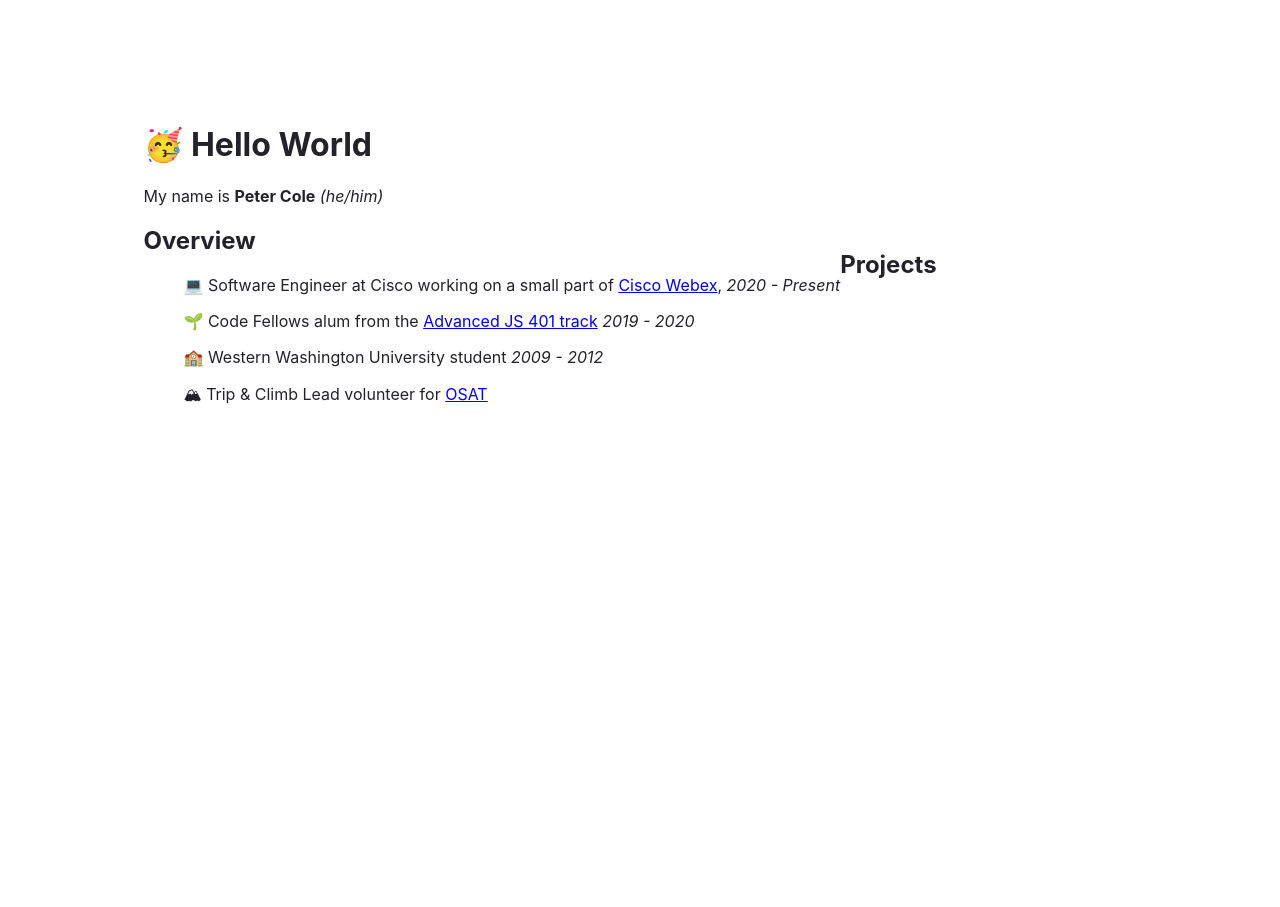
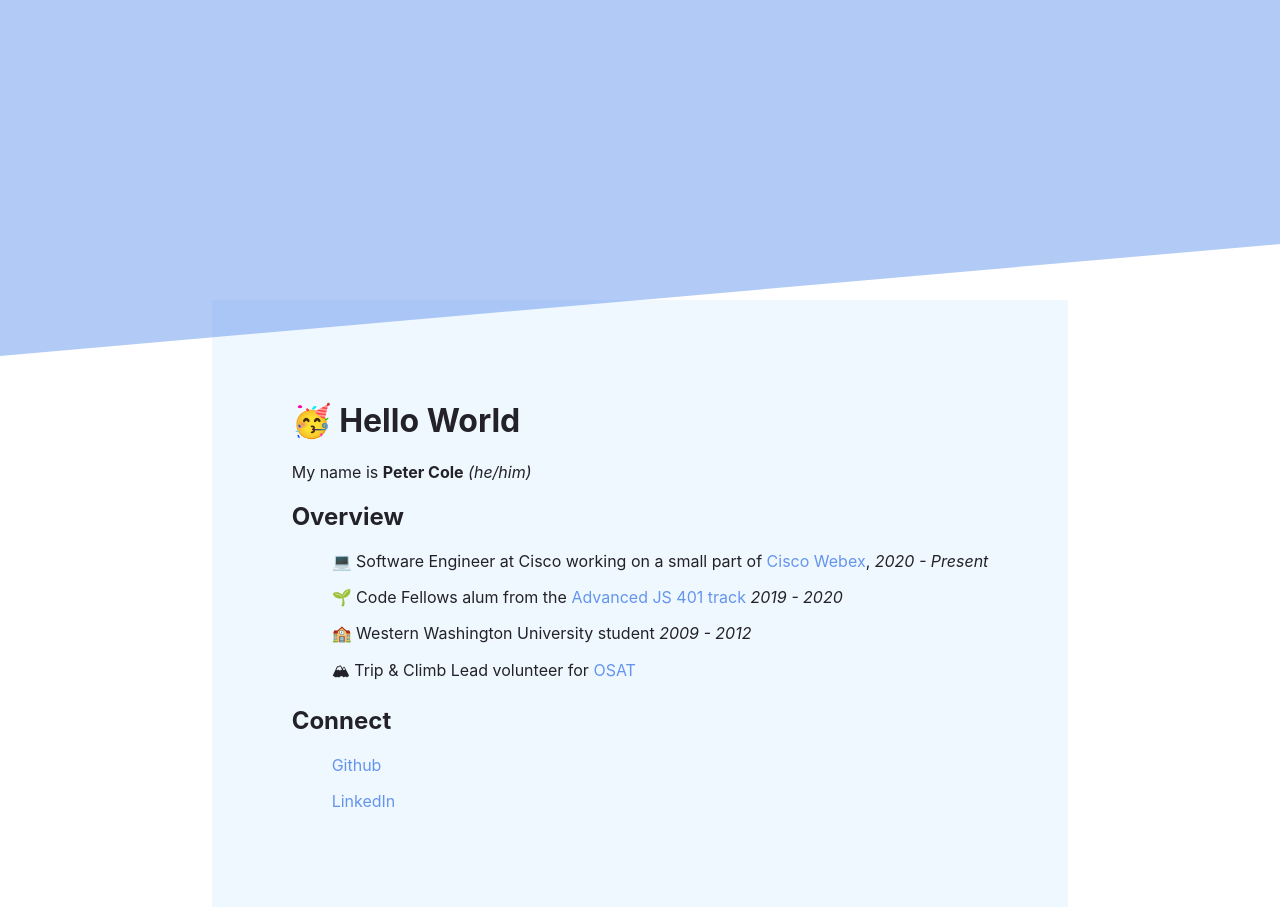
Before and after one commit to peter7cole/peter7cole.github.io, a Gatsby site: page / in a window 1280 px wide. Before the commit the page ends 800 px from the top, so only its background shows below. Built offline with nearby package versions, Linux system fonts and the light colour scheme; Gatsby itself is replaced by a stand-in of ours.

Commit message:
feat: style progress

```diff
--- a/gatsby-config.js
+++ b/gatsby-config.js
@@ -1,8 +1,8 @@
 /** @type {import('gatsby).GatsbyConfig} */
 module.exports = {
   siteMetadata: {
-      title: ``,
-    siteUrl: `https://www.yourdomain.tld`
+    title: ``,
+    siteUrl: `https://www.yourdomain.tld`,
   },
-  plugins: ["gatsby-plugin-sass"]
+  plugins: [`gatsby-plugin-sass`, `gatsby-plugin-image`, `gatsby-plugin-sharp`, `gatsby-transformer-sharp`],
 };
--- a/package.json
+++ b/package.json
@@ -17,7 +17,11 @@
   },
   "dependencies": {
     "gatsby": "^4.8.0",
+    "gatsby-plugin-image": "^2.8.0",
     "gatsby-plugin-sass": "^5.8.0",
+    "gatsby-plugin-sharp": "^4.8.0",
+    "gatsby-source-filesystem": "^4.8.0",
+    "gatsby-transformer-sharp": "^4.8.0",
     "react": "^17.0.1",
     "react-dom": "^17.0.1",
     "sass": "^1.49.8"
--- a/src/pages/index.tsx
+++ b/src/pages/index.tsx
@@ -1,14 +1,7 @@
 import * as React from 'react';
+import './styles.css';
 
 // styles
-const pageStyles = {
-  color: '#232129',
-  padding: 96,
-  display: 'flex',
-  justifyContent: 'center',
-  alignItems: 'center',
-  fontFamily: '-apple-system, Roboto, sans-serif, serif',
-};
 
 // const docLink = {
 //   text: "TypeScript Documentation",
@@ -19,8 +12,12 @@ const pageStyles = {
 // markup
 const IndexPage = () => {
   return (
-    <main style={pageStyles}>
-      <div>
+    <>
+      <div className="diagonal"></div>
+      <div className="box1">
+        <div className="box2">
+          <div className="content">
+            <div className="content__text">
               <title>Peter Cole</title>
               <h1>🥳 Hello World</h1>
               <p>
@@ -28,8 +25,8 @@ const IndexPage = () => {
               </p>
               <h2>Overview</h2>
               <ul>
-          💻 Software Engineer at Cisco working on a small part of <a href="https://www.webex.com/">Cisco Webex</a>,{' '}
-          <i>2020 - Present</i>
+                💻 Software Engineer at Cisco working on a small part of{' '}
+                <a href="https://www.webex.com/">Cisco Webex</a>, <i>2020 - Present</i>
               </ul>
               <ul>
                 🌱 Code Fellows alum from the{' '}
@@ -44,41 +41,55 @@ const IndexPage = () => {
               <ul>
                 🏔 Trip & Climb Lead volunteer for <a href="https://osat.org/GCC/">OSAT</a>
               </ul>
-      </div>
-      <h2>Projects</h2>
+              <h2>Connect</h2>
               <ul>
-        <a href="https://cli-journal.web.app/"></a>
+                {/* <StaticImage></StaticImage> https://www.gatsbyjs.com/docs/how-to/images-and-media/using-gatsby-plugin-image */}
+                <a href="https://github.com/peter7cole">Github</a>
               </ul>
               <ul>
-        <a href="https://deck-builder-301-final.herokuapp.com"></a>
+                <a href="https://linkedin.com/in/peter7cole">LinkedIn</a>
               </ul>
-      <ul>
-        <a href="https://peter7cole.github.io/mailbox-madness"></a>
-      </ul>
-      <ul>
-        <a href="https://peter7cole.github.io/mosh-video-rental"></a>
-      </ul>
-      <ul>
-        <a href="https://github.com/makebrainwaves/BrainWaves"></a>
-      </ul>
-      {/* ## Projects
-
-| Link                                                            | Description                       |
-| --------------------------------------------------------------- | --------------------------------- |
-| [CLI Journal](https://cli-journal.web.app/)                     | Code Fellows 401 Final Project    |
-| [Deck Builder](https://deck-builder-301-final.herokuapp.com)    | Code Fellows 301 Final Project    |
-| [Mailbox Madness](https://peter7cole.github.io/mailbox-madness) | Bellevue College JS Final Project |
-| [Video Rental](https://peter7cole.github.io/mosh-video-rental)  | React Sandboxing                  |
-| [BrainWaves](https://github.com/makebrainwaves/BrainWaves)      | Open Source Support               |
-
-## Connect
-
-- [GitHub](https://github.com/peter7cole)
-- [LinkedIn](https://linkedin.com/in/peter7cole)
-
-> Copyright 2022 */}
-    </main>
+            </div>
+          </div>
+        </div>
+      </div>
+    </>
   );
 };
+// - [GitHub](https://github.com/peter7cole)
+// - [LinkedIn](https://linkedin.com/in/peter7cole)
+
+// <h2>Projects</h2>
+// <ul>
+//   <a href="https://cli-journal.web.app/"></a>
+// </ul>
+// <ul>
+//   <a href="https://deck-builder-301-final.herokuapp.com"></a>
+// </ul>
+// <ul>
+//   <a href="https://peter7cole.github.io/mailbox-madness"></a>
+// </ul>
+// <ul>
+//   <a href="https://peter7cole.github.io/mosh-video-rental"></a>
+// </ul>
+// <ul>
+//   <a href="https://github.com/makebrainwaves/BrainWaves"></a>
+// </ul>
+// ## Projects
+
+// | Link                                                            | Description                       |
+// | --------------------------------------------------------------- | --------------------------------- |
+// | [CLI Journal](https://cli-journal.web.app/)                     | Code Fellows 401 Final Project    |
+// | [Deck Builder](https://deck-builder-301-final.herokuapp.com)    | Code Fellows 301 Final Project    |
+// | [Mailbox Madness](https://peter7cole.github.io/mailbox-madness) | Bellevue College JS Final Project |
+// | [Video Rental](https://peter7cole.github.io/mosh-video-rental)  | React Sandboxing                  |
+// | [BrainWaves](https://github.com/makebrainwaves/BrainWaves)      | Open Source Support               |
+
+// ## Connect
+
+// - [GitHub](https://github.com/peter7cole)
+// - [LinkedIn](https://linkedin.com/in/peter7cole)
+
+// > Copyright 2022
 
 export default IndexPage;
--- a/src/pages/styles.css
+++ b/src/pages/styles.css
@@ -0,0 +1,37 @@
+body {
+  box-sizing: border-box;
+  margin: 0;
+}
+
+.diagonal {
+  background-color: cornflowerblue;
+  width: 100%;
+  height: 500px;
+  margin-top: -200px;
+  transform: skewY(-5deg);
+  opacity: 0.5;
+  z-index: 1;
+}
+
+.content {
+  color: #232129;
+  opacity: 1;
+  padding: 96;
+  display: flex;
+  justify-content: center;
+  align-items: center;
+  font-family: -apple-system, Roboto, sans-serif, serif;
+  z-index: 2;
+}
+
+.content__text {
+  background-color: aliceblue;
+  padding: 5rem;
+}
+
+a:link,
+a:visited {
+  color: cornflowerblue;
+  text-decoration: none;
+  display: inline-block;
+}
```
Also changed, not shown: src/images/GitHub-Mark-32px.png (added), 1 other file. Lines whose indentation alone changed are shown as unchanged.
